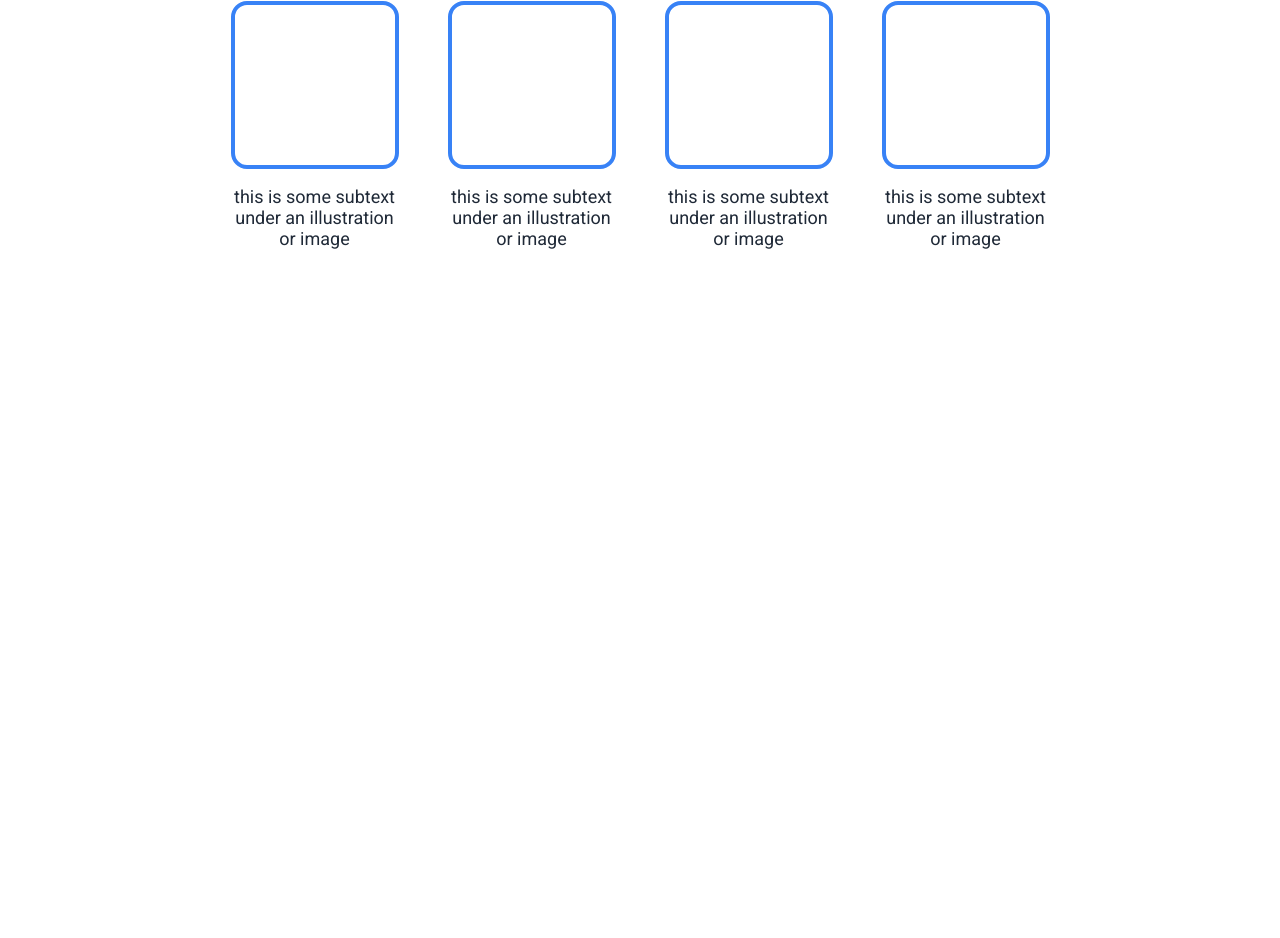
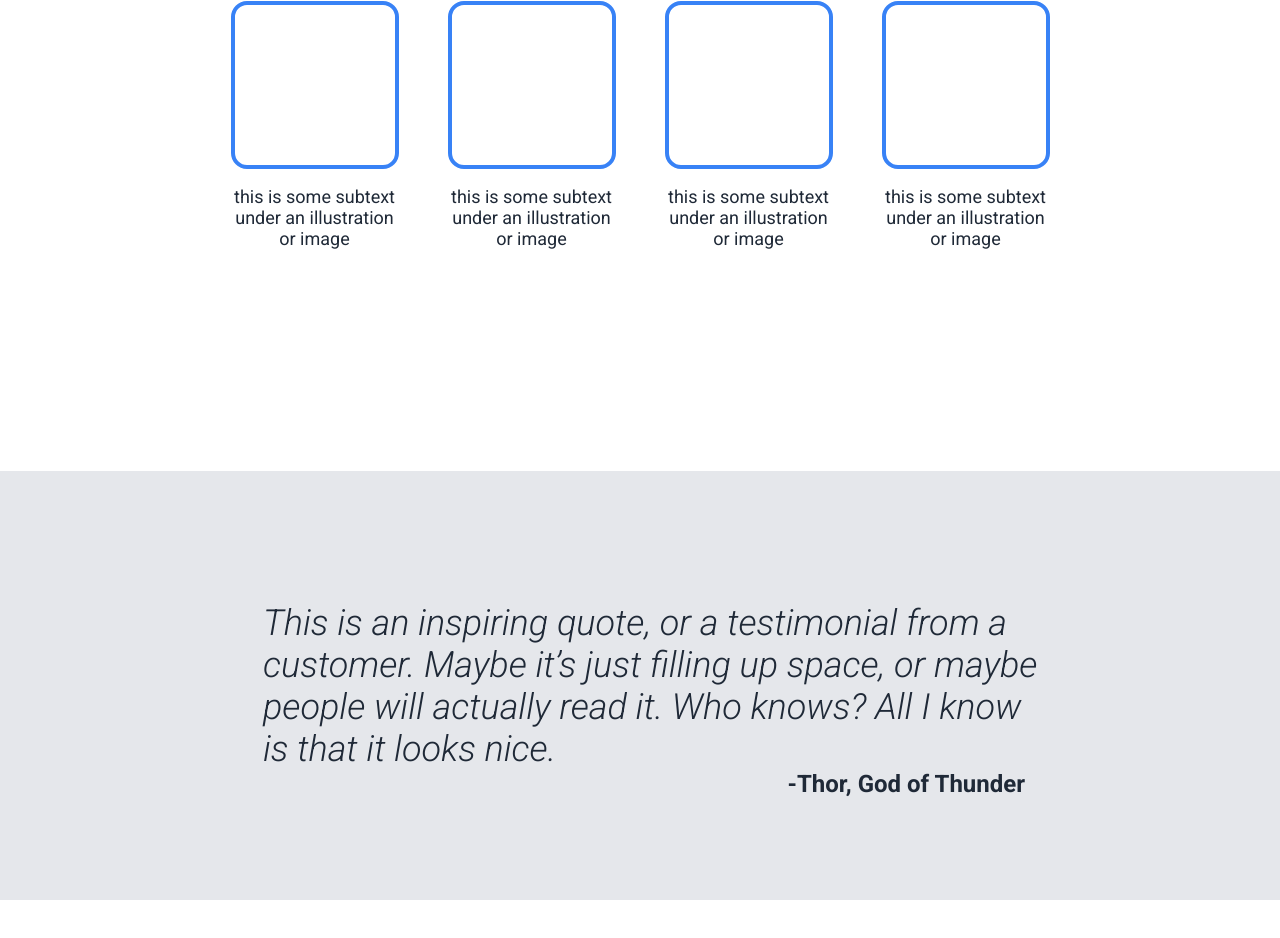
Before and after one commit to eurus1108/odin-landing-page, a plain HTML site: page index.html in a window 1280 px wide. Shown: the part 672-1610 px from the top of the page. Before the commit the page ends 943 px from the top, so only its background shows below. Drawn offline with Linux system fonts and the light colour scheme.

Commit message:
feat: add quote section

```diff
--- a/index.html
+++ b/index.html
@@ -65,6 +65,16 @@
             </div>
           </div>
         </div>
+        <div class="quote">
+          <div class="quote__container">
+            <h2>
+              This is an inspiring quote, or a testimonial from a customer.
+              Maybe it’s just filling up space, or maybe people will actually
+              read it. Who knows? All I know is that it looks nice.
+            </h2>
+            <h3>-Thor, God of Thunder</h3>
+          </div>
+        </div>
       </section>
       <footer class="footer"></footer>
     </main>
--- a/styles/style.css
+++ b/styles/style.css
@@ -206,3 +206,27 @@ h3 {
   border: 4px solid var(--bg-light-blue);
   border-radius: var(--rounded-lg);
 }
+
+.quote {
+  margin-block: 12.5rem;
+  padding-block: 6.375rem;
+  padding-left: 2.375rem;
+  background-color: var(--bg-gray);
+}
+
+.quote .quote__container {
+  width: 100%;
+  max-width: 49.5rem;
+  margin-top: 1.8125rem;
+  margin-inline: auto;
+}
+
+.quote .quote__container h2 {
+  font-weight: 300;
+  font-style: italic;
+}
+
+.quote .quote__container h3 {
+  text-align: right;
+  padding-right: 1.875rem;
+}
```
